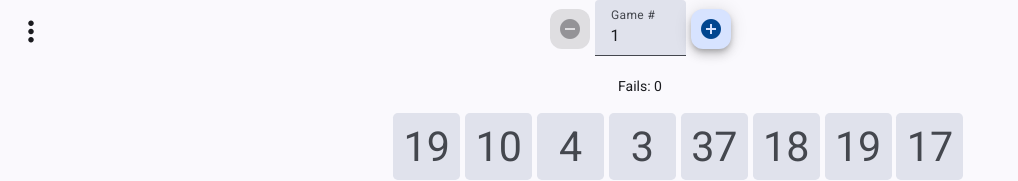
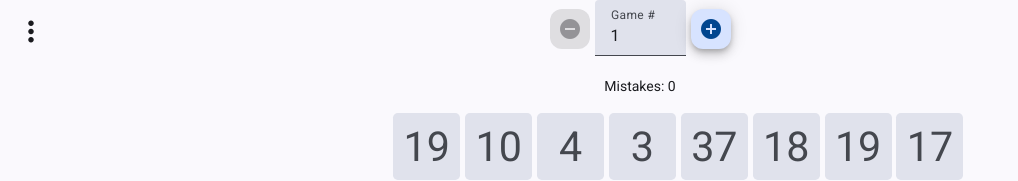
Before and after one commit to jamesmikesell/somebers, an Angular app: page /#/ in a window 1280 px wide. Shown: the top 181 px of the page, without its empty margins (0-1018 px from the left). Built offline with nearby package versions, Linux system fonts and the light colour scheme.

Commit message:
changing failures to mistakes

```diff
--- a/src/app/component/board/board.html
+++ b/src/app/component/board/board.html
@@ -30,7 +30,7 @@
 
     <div class="stats">
       <div style="display: inline-flex; align-items: center">
-        <span>Fails: {{ fails }}</span>
+        <span>Mistakes: {{ mistakes }}</span>
 
         @if (!solvable) {
           &nbsp;&nbsp;&nbsp;
--- a/src/app/component/board/board.ts
+++ b/src/app/component/board/board.ts
@@ -20,7 +20,7 @@ export class Board {
   grid: Cell[][] = [];
   goalRows: Cell[] = [];
   goalColumns: Cell[] = [];
-  fails = 0;
+  mistakes = 0;
   solvable = false;
 
   private readonly GAME_NUMBER = "gameNumberV1";
@@ -33,7 +33,7 @@ export class Board {
     let savedGameString = localStorage.getItem(this.SAVED_STATE)
     if (savedGameString) {
       let savedState: SavedGameState = JSON.parse(savedGameString);
-      this.fails = savedState.fails;
+      this.mistakes = savedState.fails;
       this.grid = savedState.grid;
       this.gameNumber = savedState.gameNumber;
       this.ensureMinimumsAndCalculateHeaders();
@@ -52,7 +52,7 @@ export class Board {
     localStorage.removeItem(this.SAVED_STATE);
 
     this.gameNumber = game;
-    this.fails = 0;
+    this.mistakes = 0;
     let gameSeed = Random.generateFromSeed(game) * Number.MAX_SAFE_INTEGER;
 
     let gridMin = 5;
@@ -85,7 +85,7 @@ export class Board {
       cell.status = SelectionStatus.SELECTED;
       this.recalculateSelectedHeaders();
     } else {
-      this.fails++;
+      this.mistakes++;
       this.vibrate();
     }
 
@@ -101,7 +101,7 @@ export class Board {
     if (!cell.required) {
       cell.status = SelectionStatus.CLEARED;
     } else {
-      this.fails++;
+      this.mistakes++;
       this.vibrate();
     }
 
@@ -112,7 +112,7 @@ export class Board {
 
   private saveGameState(): void {
     let state: SavedGameState = {
-      fails: this.fails,
+      fails: this.mistakes,
       grid: this.grid,
       gameNumber: this.gameNumber,
     }
--- a/src/app/documentation/documentation.html
+++ b/src/app/documentation/documentation.html
@@ -60,7 +60,7 @@
     <li>
       <strong>Built-in feedback:</strong> If you try to keep a number that
       doesn’t belong or remove a number that is required, your device will
-      <em>vibrate</em> and the <strong>fail counter</strong> will increase.
+      <em>vibrate</em> and the <strong>Mistakes</strong> counter will increase.
     </li>
   </ol>
 
```
Also changed, not shown: 1 other file (tests, documents, lock files or other folders).
